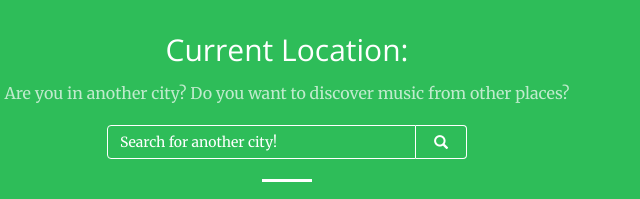
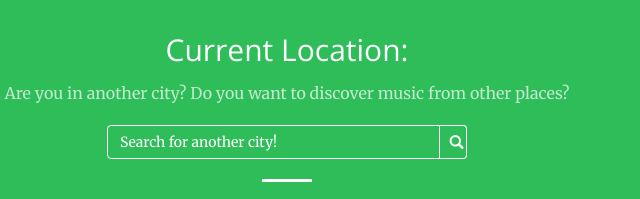
Before and after one commit to GuilleVENT/LocalMusicDiscovery, a website: page web/index.html in a window 1280 px wide. Shown: the part 820-1019 px from the top of the page, 353-993 px from the left. Drawn offline with nearby package versions, Linux system fonts and the light colour scheme.

Commit message:
Fixed imperfection on search button

```diff
--- a/web/index.html
+++ b/web/index.html
@@ -87,7 +87,7 @@
                   <div id="search">
                     <div class="input-group stylish-input-group">
                       <input id="city" value="" onEnter="text_input(city.value)" type="text" class="form-control" style="white;color:white; background-color:transparent;"  placeholder="Search for another city! " >
-                      <span class="input-group-addon" style="background-color:transparent">
+                      <span class="input-group-addon" style="background-color:transparent; padding:1%">
                         <button onclick="text_input(city.value)" onEnter="text_input(city.value)" type="submit">
                           <span class="glyphicon glyphicon-search" style="color:white;"></span>
                         </button>
```
